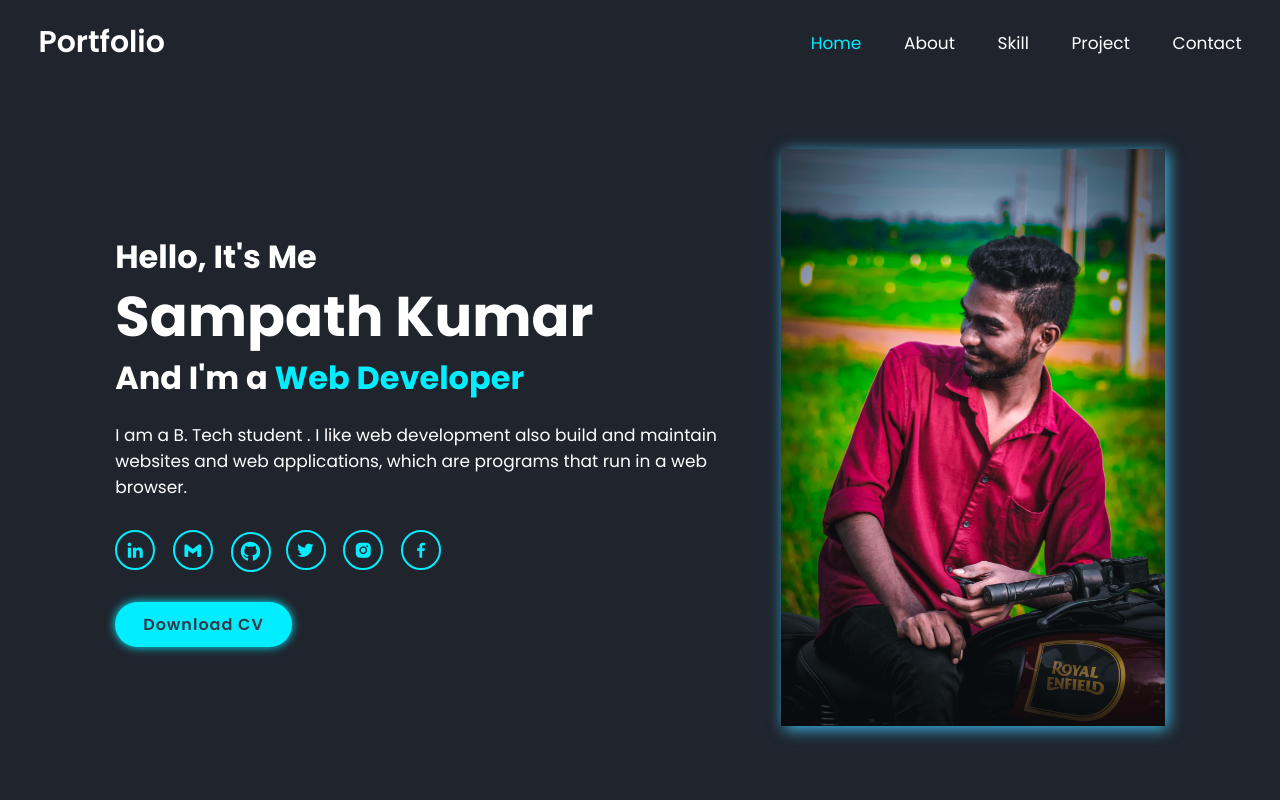
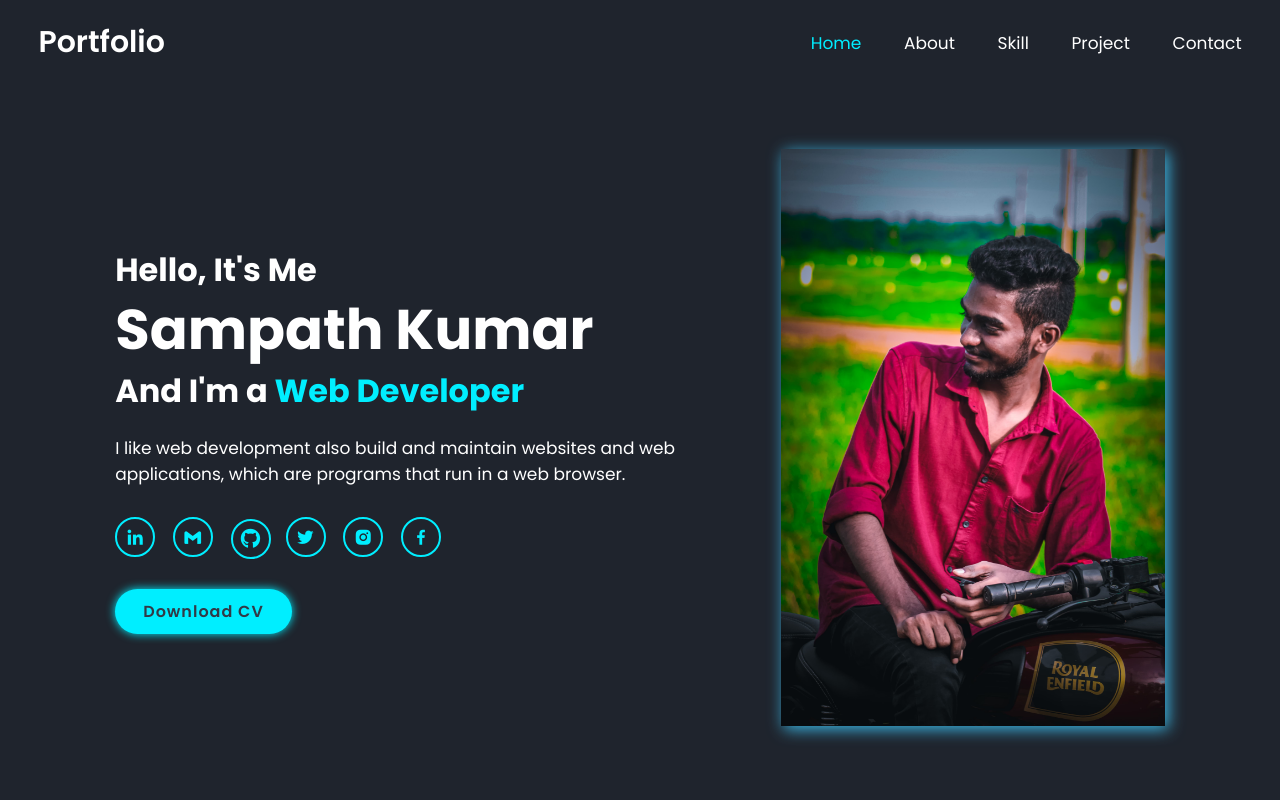
Before and after one commit to sampath4494/Portfolio, a plain HTML site: page index.html in a window 1280 px wide. Shown: the top 800 px of the page. Drawn offline with nearby package versions, Linux system fonts and the light colour scheme.

Commit message:
Update index.html

```diff
--- a/index.html
+++ b/index.html
@@ -37,7 +37,7 @@
             <h3>Hello, It's Me</h3>
             <h1>Sampath Kumar</h1>
             <h3>And I'm a <span>Web Developer</span></h3>
-            <p>I am a B. Tech student . I like web development also build and maintain websites and web applications, which are programs that run in a web browser.</p>
+            <p>I like web development also build and maintain websites and web applications, which are programs that run in a web browser.</p>
             <div class="social-media">
                 <a href="https://www.linkedin.com/in/sampath-kumar-prathipati-3a2689252"><i class='bx bxl-linkedin' ></i></a>
                 <a href="mailto:prathipatisampath4@gmail.com"><i class='bx bxl-gmail'></i></a>
@@ -46,7 +46,7 @@
                 <a href="https://www.instagram.com/sampath___p4?igsh=MTJndGhnYTl3YnZnOA=="><i class='bx bxl-instagram-alt' ></i></a>
                 <a href="https://www.facebook.com/profile.php?id=100077322960621&mibextid=ZbWKwL"><i class='bx bxl-facebook' ></i></a>
             </div>
-            <a href="Resume/PrathipatiSampathKumar_Resume.pdf" class="btn">Download CV</a>
+            <a href="Resume/PratthipatiSampathKumar_Resume.pdf" class="btn">Download CV</a>
         </div>
 
         <div class="home-img">
```
